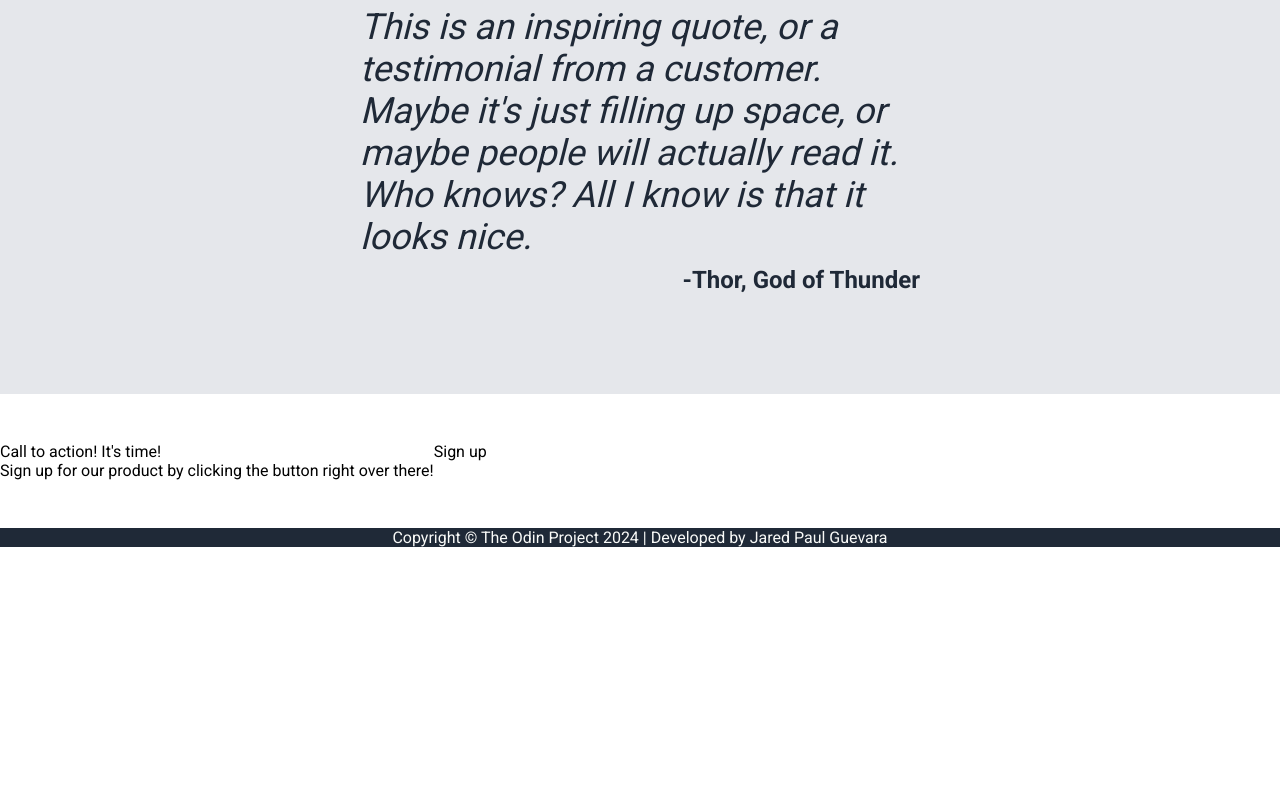
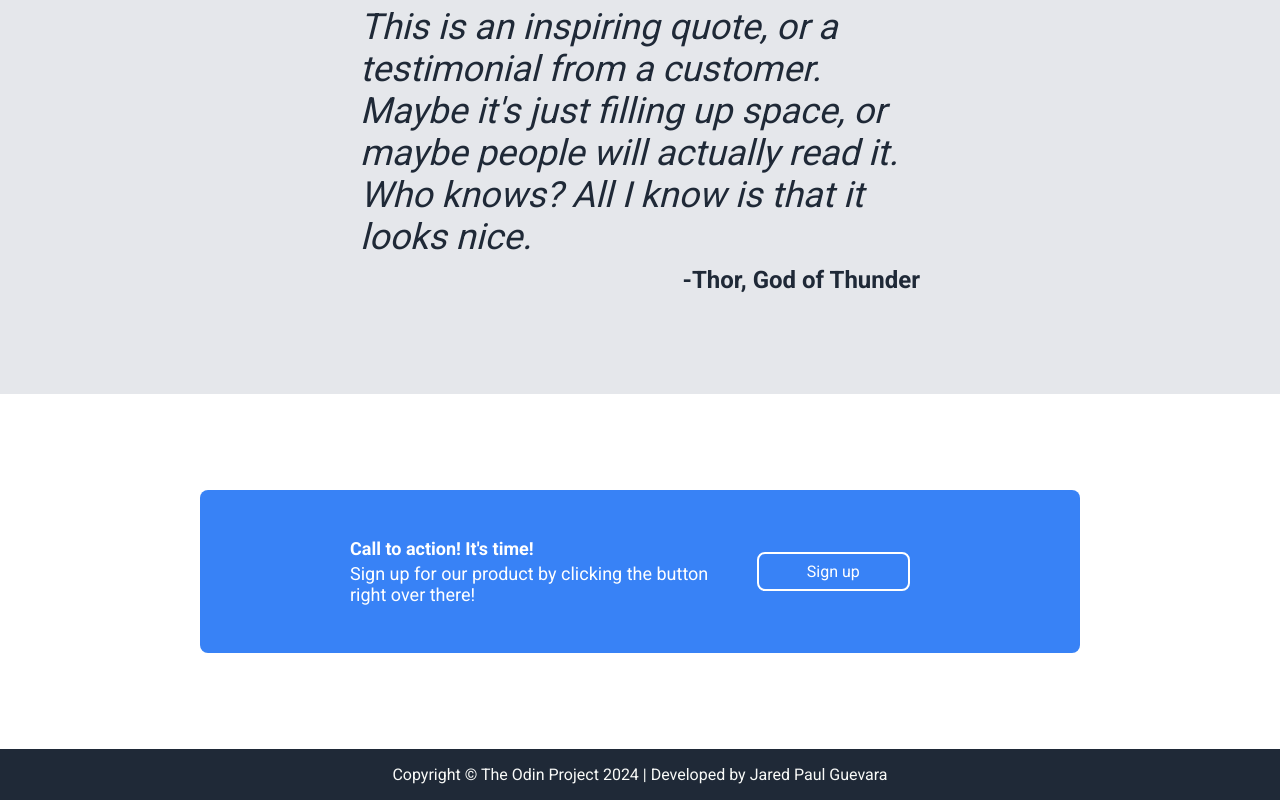
Before and after one commit to saltyjared/landing-page, a plain HTML site: page index.html in a window 1280 px wide. Shown: the part 1098-1898 px from the top of the page. Before the commit the page ends 1645 px from the top, so only its background shows below. Drawn offline with Linux system fonts and the light colour scheme.

Commit message:
Implement static footer and finish landing page

```diff
--- a/index.html
+++ b/index.html
@@ -67,7 +67,7 @@
             <div class="footer-title">Call to action! It's time!</div>
             <div class="footer-sub">Sign up for our product by clicking the button right over there!</div>
         </div>
-        <div class="sign-up-left">
+        <div class="sign-up-right">
             <button>Sign up</button>
         </div>
     </div>
--- a/styles.css
+++ b/styles.css
@@ -157,15 +157,47 @@ button {
 
 .sign-up {
     display: flex;
+    background-color: #3882F6;
+    margin: 48px 200px;
+    border-radius: 8px;
+    padding: 48px 150px;
 }
 
 .sign-up-left {
+    flex: 2;
     display: flex;
     flex-direction: column;
+    gap: 4px;
+}
+
+.footer-title {
+    font-size: 18px;
+    font-weight: 700;
+    color: white;
+}
+
+.footer-sub {
+    font-size: 18px;
+    color: white;
+}
+
+.sign-up-right {
+    flex: 1;
+    display: flex;
+    justify-content: center;
+    align-items: center;
+}
+
+.sign-up-right button {
+    color: white;
+    border: 2px white solid;
+    border-radius: 8px;
+    padding: 8px 48px;
 }
 
 .footer {
     background-color: #1F2937;
     color: #F9FAF8;
     text-align: center;
+    padding: 16px;
 }
```
